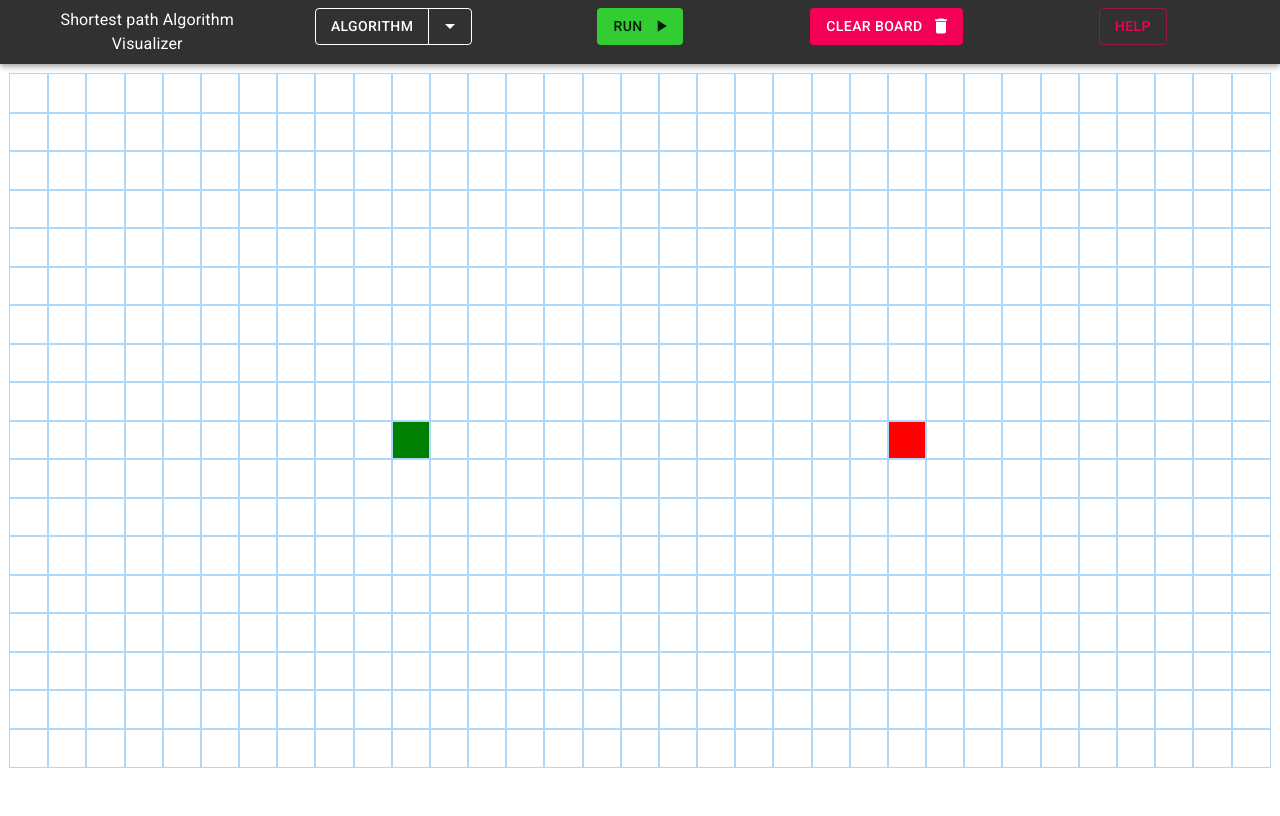
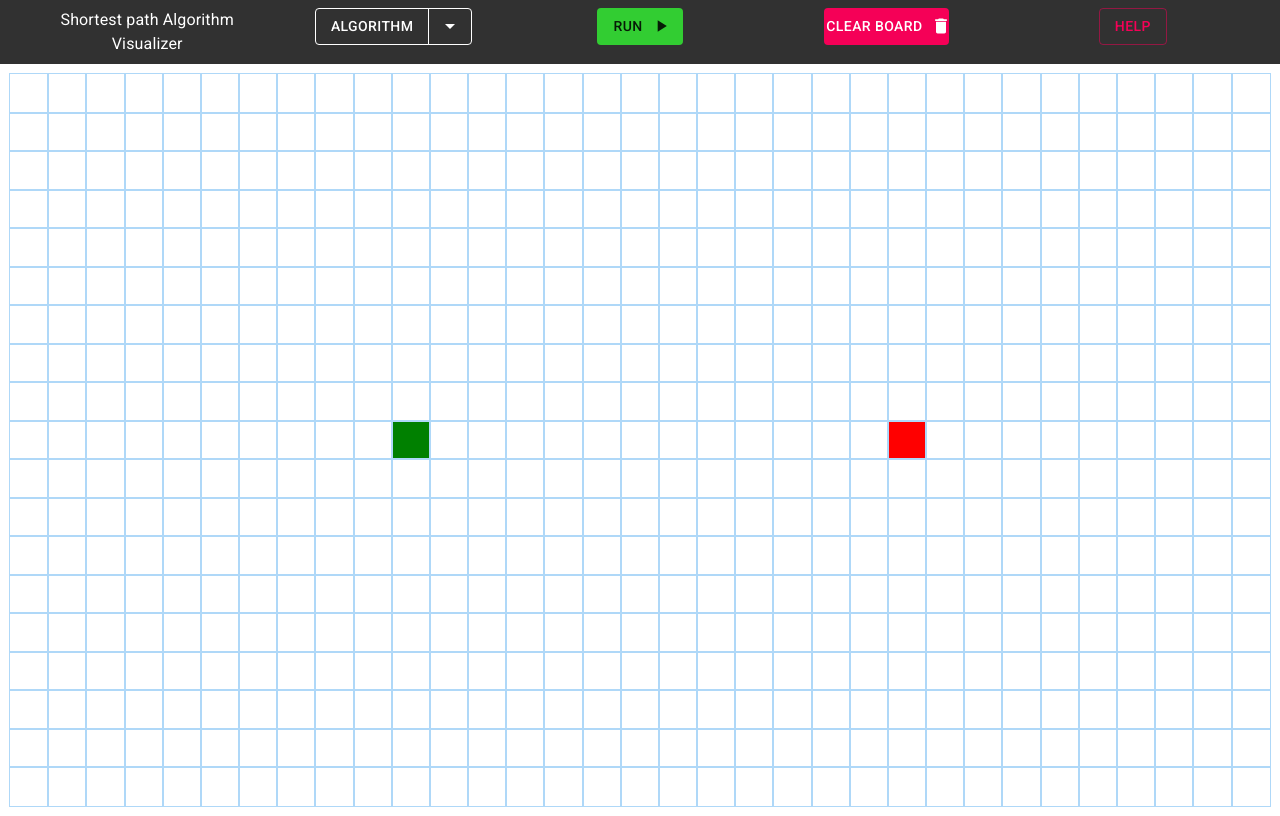
Before and after one commit to NikolaiDokken/Algorithm-Visualizer, a React (Create React App) app: page / in a window 1280 px wide. Built offline with nearby package versions, Linux system fonts and the light colour scheme.

Commit message:
fixed grid height for all resolutions

```diff
--- a/src/Components/Navbar/DropDownButton.jsx
+++ b/src/Components/Navbar/DropDownButton.jsx
@@ -10,7 +10,11 @@ import Popper from "@material-ui/core/Popper";
 import MenuItem from "@material-ui/core/MenuItem";
 import MenuList from "@material-ui/core/MenuList";
 
-const options = ["Algorithm", "A*", "Dijkstra"];
+const options = [
+  window.innerWidth >= 362 ? "Algorithm" : "Algo",
+  "A*",
+  "Dijkstra"
+];
 
 export default function DropDownButton(props) {
   const [open, setOpen] = React.useState(false);
--- a/src/Components/Navbar/Navbar.jsx
+++ b/src/Components/Navbar/Navbar.jsx
@@ -60,7 +60,7 @@ export default function Navbar(props) {
 
   return (
     <div className={classes.root}>
-      <AppBar position="static" style={{ background: "#313131" }}>
+      <AppBar position="static" style={{ background: "#313131" }} elevation={0}>
         <Toolbar>
           <Grid container direction="row">
             <Grid item xs>
@@ -111,6 +111,7 @@ export default function Navbar(props) {
                   onClick={() => props.clearGrid(false)}
                   disableElevation
                   elevation={0}
+                  style={{ paddingLeft: "2px", paddingRight: "2px" }}
                 >
                   Clear Board
                 </Button>
--- a/src/PathfinderVisualizer/Node/Node.css
+++ b/src/PathfinderVisualizer/Node/Node.css
@@ -1,5 +1,4 @@
 .node {
-  width: 2%;
   outline: 1px solid rgb(175, 216, 248);
   display: table-cell;
   margin: 0;
--- a/src/PathfinderVisualizer/PathfinderVisualizer.css
+++ b/src/PathfinderVisualizer/PathfinderVisualizer.css
@@ -1,5 +1,5 @@
 .grid {
-  margin: 10px 10px 3px 10px;
+  margin: 10px;
 }
 
 .grid-row {
--- a/src/PathfinderVisualizer/PathfinderVisualizer.jsx
+++ b/src/PathfinderVisualizer/PathfinderVisualizer.jsx
@@ -243,7 +243,7 @@ const getInitialGrid = initalLoad => {
   const grid = [];
   let amtCols = Math.floor(window.innerWidth / 38);
   const squareWidth = Math.floor(window.innerWidth / amtCols);
-  let amtRows = Math.floor((window.innerHeight - 80) / squareWidth);
+  let amtRows = Math.floor((window.innerHeight - 70) / squareWidth);
   if (initalLoad) {
     START_NODE_COL = Math.floor(amtCols / 3) - 1;
     START_NODE_ROW = Math.floor(amtRows / 2);
```
